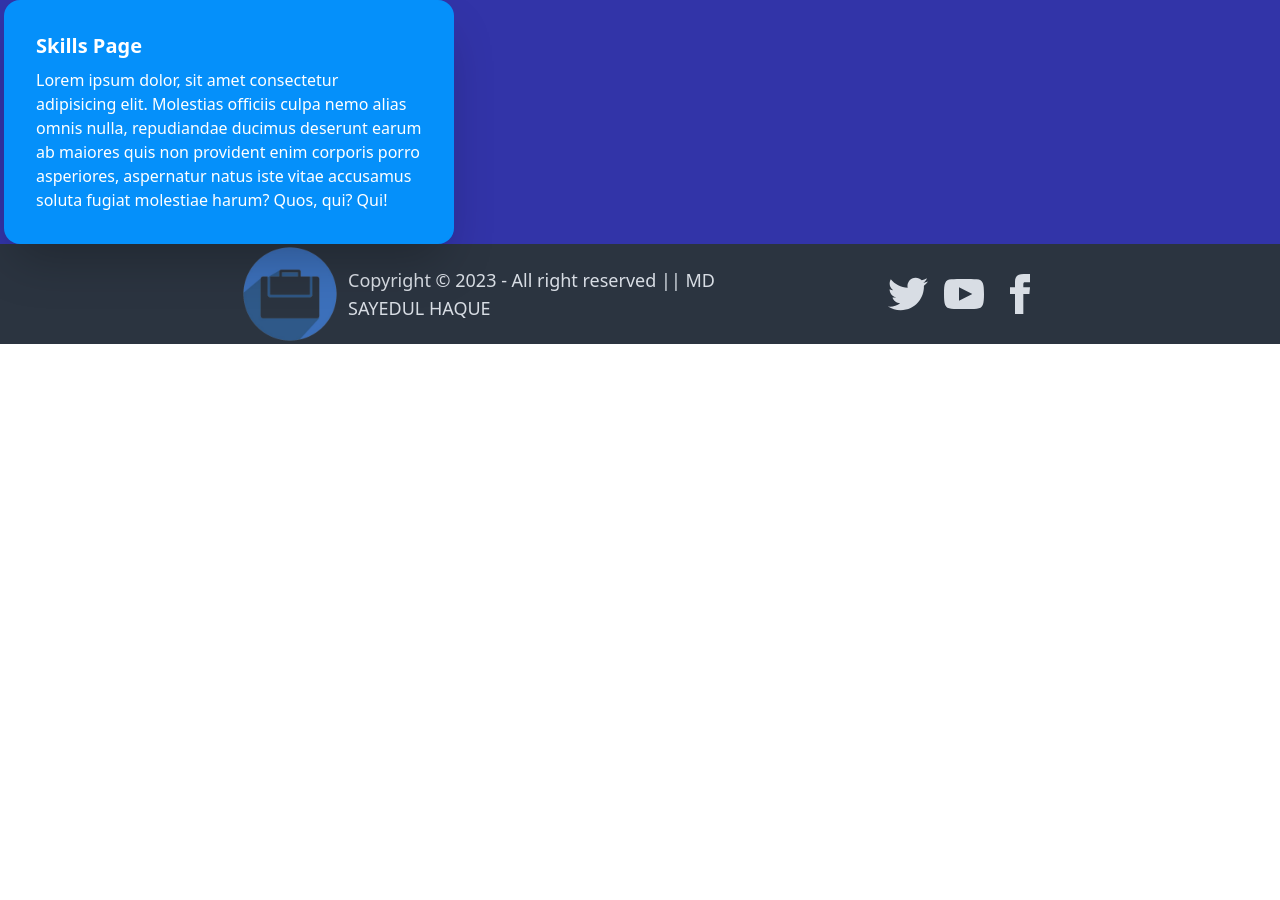
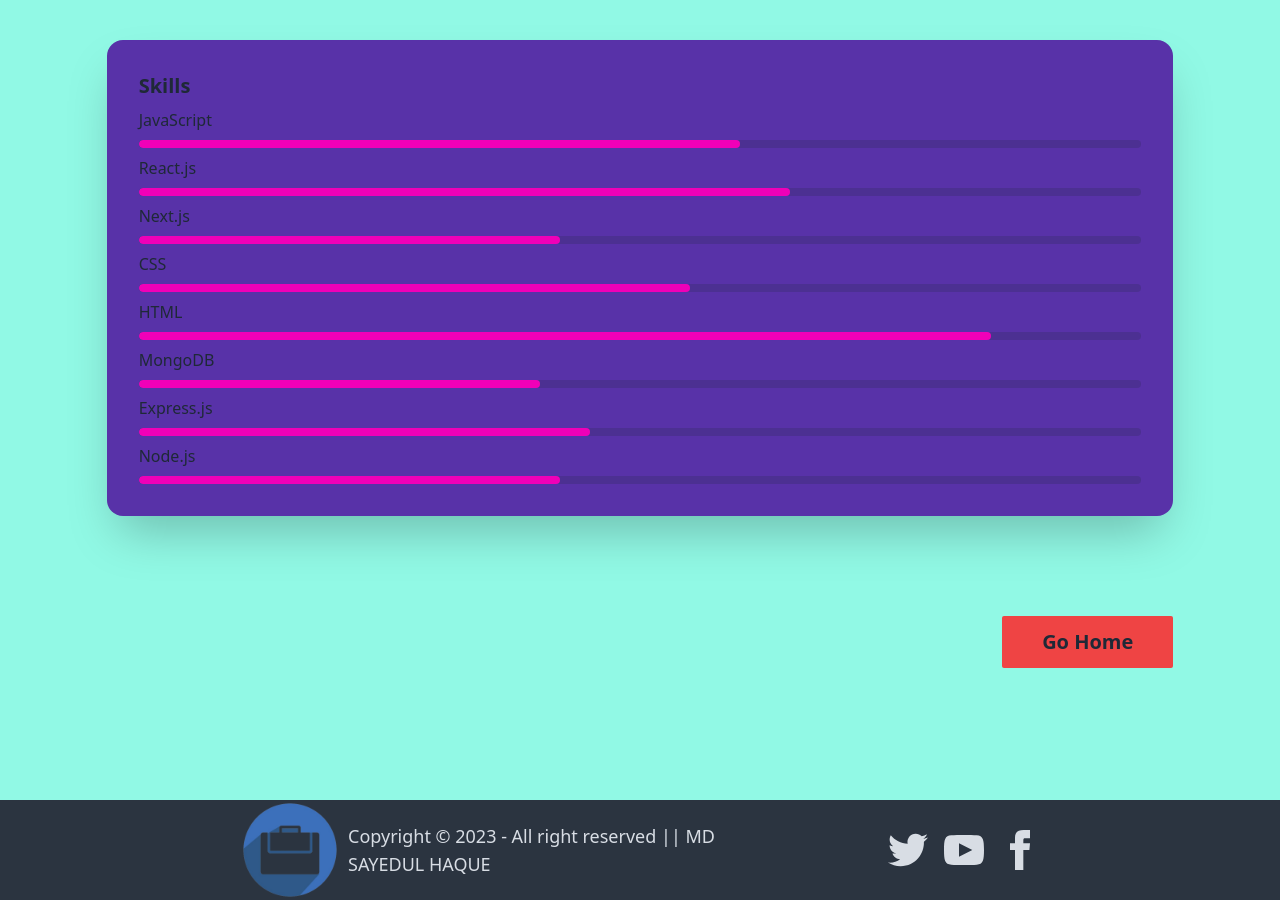
Before and after one commit to Sayedul3731/my-portfolio-site, a React (Vite) app: page /skills in a window 1280 px wide. Before the commit the page ends 800 px from the top, so only its background shows below. Built offline with nearby package versions, Linux system fonts and the light colour scheme.

Commit message:
background color choose

```diff
--- a/src/Pages/AboutMe/AboutMe.jsx
+++ b/src/Pages/AboutMe/AboutMe.jsx
@@ -1,13 +1,18 @@
 /* eslint-disable react/no-unescaped-entities */
+
+import Navbar from "../../components/Navbar/Navbar";
 
 
 const AboutMe = () => {
     return (
-        <div>
-            <div className="card md:w-[450px] bg-[#0590fa] shadow-2xl">
+        <div className="min-h-screen">
+            <Navbar></Navbar>
+             <div className="card w-5/6 mx-auto bg-[#5832a8] shadow-2xl">
                 <div className="card-body">
-                    <h2 className="card-title">About Me Page</h2>
-                    <p>I'm a front-end web developer sit amet consectetur adipisicing elit. Molestias officiis culpa nemo alias omnis nulla, repudiandae ducimus deserunt earum ab maiores quis non provident enim corporis porro asperiores, aspernatur natus iste vitae accusamus soluta fugiat molestiae harum? Quos, qui? Qui!</p>
+                    <h2 className="card-title font-semibold text-[#fff]">About Me</h2>
+                    <p className="text-start">
+                        I'm Md Sayedul Haque who passionate front-end web developer with expertise in JavaScript, React, CSS, and HTML and also I know React framework Next.js and I have some knowledge on MongoDB, Node.js and Express.js. Committed to creating engaging and seamless user experiences. Proficient in translating design concepts into responsive and dynamic web applications. A problem-solver with a keen eye for detail, dedicated to staying updated on industry trends. Eager to contribute creativity and technical skills to innovative projects.
+                    </p>
                 </div>
             </div>
         </div>
--- a/src/Pages/Skills/Skills.jsx
+++ b/src/Pages/Skills/Skills.jsx
@@ -1,13 +1,32 @@
+import { Link } from "react-router-dom";
 
 
 const Skills = () => {
     return (
-        <div className="px-1">
-             <div className="card md:w-[450px] bg-[#0590fa] shadow-2xl">
+        <div className="min-h-screen py-10">
+              <div className="card w-5/6 mx-auto bg-[#5832a8] shadow-2xl">
                 <div className="card-body">
-                    <h2 className="card-title">Skills Page</h2>
-                    <p>Lorem ipsum dolor, sit amet consectetur adipisicing elit. Molestias officiis culpa nemo alias omnis nulla, repudiandae ducimus deserunt earum ab maiores quis non provident enim corporis porro asperiores, aspernatur natus iste vitae accusamus soluta fugiat molestiae harum? Quos, qui? Qui!</p>
+                    <h2 className="card-title">Skills</h2>
+                    JavaScript
+                    <progress className="progress progress-secondary" value="60" max="100"></progress>
+                    React.js
+                    <progress className="progress progress-secondary" value="65" max="100"></progress>
+                    Next.js
+                    <progress className="progress progress-secondary" value="42" max="100"></progress>
+                    CSS
+                    <progress className="progress progress-secondary" value="55" max="100"></progress>
+                    HTML
+                    <progress className="progress progress-secondary" value="85" max="100"></progress>
+                    MongoDB
+                    <progress className="progress progress-secondary" value="40" max="100"></progress>
+                    Express.js
+                    <progress className="progress progress-secondary" value="45" max="100"></progress>
+                    Node.js
+                    <progress className="progress progress-secondary" value="42" max="100"></progress>
                 </div>
+            </div>
+            <div className=" flex justify-end mx-auto w-5/6 mt-[100px]">
+                <Link to="/"><button className="bg-red-500 px-10 py-3 font-bold rounded-sm text-xl">Go Home</button></Link>
             </div>
         </div>
     );
--- a/src/components/AboutMe/AboutMe.jsx
+++ b/src/components/AboutMe/AboutMe.jsx
@@ -4,10 +4,10 @@
 const AboutMe = () => {
     return (
         <div className="px-1">
-            <div className="card w-5/6 mx-auto bg-[#5832a8] shadow-2xl">
+            <div className="card w-5/6 mx-auto bg-[#3f4531] shadow-2xl">
                 <div className="card-body">
                     <h2 className="card-title font-semibold text-[#fff]">About Me</h2>
-                    <p className="text-start">
+                    <p className="text-start text-white">
                         I'm Md Sayedul Haque who passionate front-end web developer with expertise in JavaScript, React, CSS, and HTML and also I know React framework Next.js and I have some knowledge on MongoDB, Node.js and Express.js. Committed to creating engaging and seamless user experiences. Proficient in translating design concepts into responsive and dynamic web applications. A problem-solver with a keen eye for detail, dedicated to staying updated on industry trends. Eager to contribute creativity and technical skills to innovative projects.
                     </p>
                 </div>
--- a/src/components/Banner/Banner.jsx
+++ b/src/components/Banner/Banner.jsx
@@ -4,9 +4,9 @@ const Banner = () => {
     return (
         <div className="flex flex-col-reverse md:flex-row justify-between items-center w-full mb-32 md:mb-0 md:h-[600px] ">
             <div className="w-1/2  flex flex-col justify-start">
-                <h1 className="text-3xl md:text-5xl mt-10 font-bold  text-white "><span className="text-[#ff03f7]">Hi,</span> This is <br />MD SAYEDUL HAQUE
+                <h1 className="text-3xl md:text-5xl mt-10 font-bold  text-black "><span className="text-black">Hi,</span> This is <br />MD SAYEDUL HAQUE
                 </h1>
-                <p className="text-xl md:text-2xl font-semibold my-5 flex text-[#ff03ee]">I'm Front-End Web Developer
+                <p className="text-xl md:text-2xl font-semibold my-5 flex text-[#000000]">I'm Front-End Web Developer
                 </p>
                 <p>
                     From Brahmanbaria, Bangladesh. I’m a Front End Web developer who is passionate about making error-free websites. I am good at JavaScript & React. I love to talk with you about your unique.
--- a/src/components/Navbar/Navbar.jsx
+++ b/src/components/Navbar/Navbar.jsx
@@ -5,12 +5,12 @@ const Navbar = () => {
 
 
     const navLinks = <>
-        <li><Link to="/" className="text-xl font-medium hover:text-white">Home</Link></li>
-        <li><Link to="/aboutMe" className="text-xl font-medium hover:text-white">About Me</Link></li>
-        <li><Link to="/skills" className="text-xl font-medium hover:text-white">Skills</Link></li>
-        <li><Link to="/projectsGallery" className="text-xl font-medium hover:text-white">Projects Gallery</Link></li>
-        <li><Link to="/blog" className="text-xl font-medium hover:text-white">Blogs</Link></li>
-        <li><Link to="/contact" className="text-xl font-medium hover:text-white">Contact</Link></li>
+        <li><Link to="/" className="text-xl font-medium hover:text-white text-black">Home</Link></li>
+        <li><Link to="/aboutMe" className="text-xl font-medium hover:text-white text-black">About Me</Link></li>
+        <li><Link to="/skills" className="text-xl font-medium hover:text-white text-black">Skills</Link></li>
+        <li><Link to="/projectsGallery" className="text-xl font-medium hover:text-white text-black">Projects Gallery</Link></li>
+        <li><Link to="/blog" className="text-xl font-medium hover:text-white text-black">Blogs</Link></li>
+        <li><Link to="/contact" className="text-xl font-medium hover:text-white text-black">Contact</Link></li>
 
     </>
     return (
--- a/src/components/Skills/Skills.jsx
+++ b/src/components/Skills/Skills.jsx
@@ -3,9 +3,9 @@
 const Skills = () => {
     return (
         <div className="px-1 w-5/6 mx-auto">
-            <div className="card bg-[#5832a8] my-10 shadow-2xl">
-                <div className="card-body">
-                    <h2 className="card-title">Skills</h2>
+            <div className="card bg-[#3f4531] my-10 shadow-2xl">
+                <div className="card-body text-white">
+                    <h2 className="card-title text-white">Skills</h2>
                     JavaScript
                     <progress className="progress progress-secondary" value="60" max="100"></progress>
                     React.js
--- a/src/main.jsx
+++ b/src/main.jsx
@@ -10,7 +10,7 @@ import Footer from './components/Footer/Footer';
 
 ReactDOM.createRoot(document.getElementById('root')).render(
   <React.StrictMode>
-    <div className='bg-[#3234a8] text-white'>
+    <div className='bg-[#91f9e5]'>
       <RouterProvider router={router} />
       <Footer></Footer>
     </div>
```
